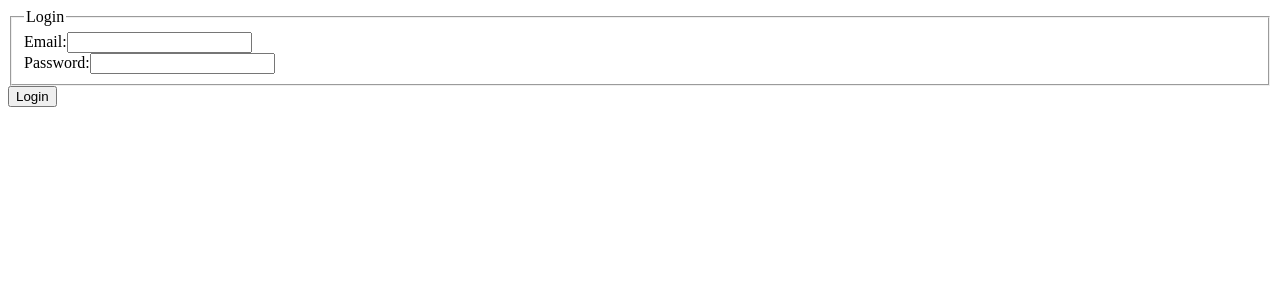
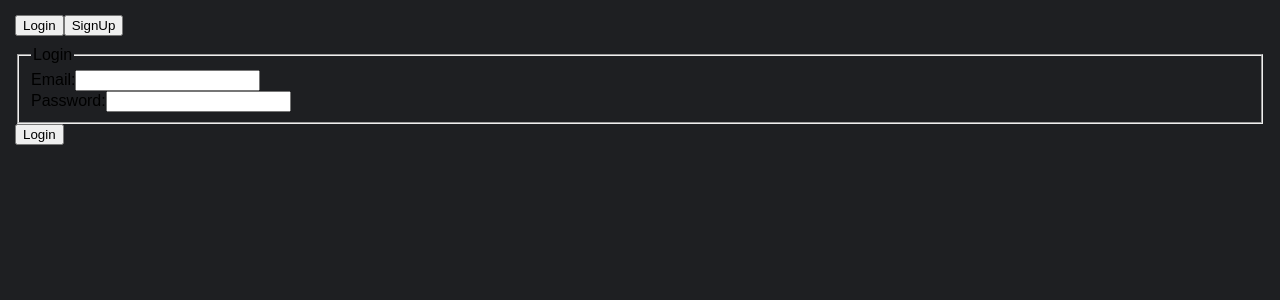
Before and after one commit to juanvergara3/sofka-todo-frontend, an Angular app: page /login in a window 1280 px wide. Shown: the top 300 px of the page. Built offline with nearby package versions, Linux system fonts and the light colour scheme.

Commit message:
Menú principal básico y estilos globales

```diff
--- a/src/app/app.component.html
+++ b/src/app/app.component.html
@@ -1 +1,4 @@
-<router-outlet></router-outlet>
+<div class="content container-column">
+    <app-main-menu></app-main-menu>
+    <router-outlet></router-outlet>
+</div>
--- /dev/null
+++ b/src/app/components/main-menu/main-menu.component.css
@@ -0,0 +1 @@
+.main-menu {}
--- /dev/null
+++ b/src/app/components/main-menu/main-menu.component.html
@@ -0,0 +1,10 @@
+<div class="main-menu">
+
+    @if(!isLoggedIn()){
+    <button [routerLink]="['/login']">Login</button>
+    <button [routerLink]="['/signup']">SignUp</button>
+    } @else {
+    <button (click)="logout()">Logout</button>
+    }
+
+</div>
--- /dev/null
+++ b/src/app/components/main-menu/main-menu.component.ts
@@ -0,0 +1,25 @@
+import { Component, inject } from '@angular/core';
+import { AuthService } from '../../services/auth.service';
+import { Router, RouterModule } from '@angular/router';
+
+@Component({
+  selector: 'app-main-menu',
+  standalone: true,
+  imports: [RouterModule],
+  templateUrl: './main-menu.component.html',
+  styleUrl: './main-menu.component.css'
+})
+export class MainMenuComponent {
+
+  authService = inject(AuthService);
+  router = inject(Router);
+
+  isLoggedIn() {
+    return this.authService.isLoggedIn();
+  }
+
+  logout() {
+    this.authService.logout();
+    this.router.navigateByUrl('/login');
+  }
+}
--- a/src/styles.css
+++ b/src/styles.css
@@ -1 +1,181 @@
-/* You can add global styles to this file, and also import other style files */
+/* variables */
+
+:root {
+    --Black: #000000;
+    --White: #FFFFFF;
+    --Primary: #ed7923;
+    --Secondary: #f0de52;
+    --Dark-dark-grey: #1e1f22;
+    --Dark-medium-grey: #2b2d31;
+    --Dark-light-grey: #383a40;
+    --Light-dark-grey: #7B7D85;
+    --Light-medium-grey: #afb0b4;
+    --Light-light-grey: #e2e2e3;
+    --Text-input-field: #F7F7F7;
+    --Dark: #232830;
+    --disabled-bg: #4e5056;
+}
+
+/* Scrollbars */
+
+::-webkit-scrollbar {
+    width: 10px;
+}
+
+::-webkit-scrollbar:horizontal {
+    height: 8px;
+}
+
+::-webkit-scrollbar-track {
+    background-color: var(--White);
+    border-radius: 5px;
+}
+
+::-webkit-scrollbar-thumb {
+    background: var(--Light-dark-grey);
+    border-radius: 5px;
+}
+
+::-webkit-scrollbar-thumb:hover {
+    background: var(--Dark-medium-grey);
+}
+
+/* globals */
+
+* {
+    box-sizing: border-box;
+    font-family: 'Work Sans', sans-serif !important;
+}
+
+html {
+    font-family: 'Work Sans', sans-serif !important;
+    margin: 0 !important;
+    height: 100%;
+    width: 100%;
+    min-width: 100%;
+    min-height: 100%;
+}
+
+body {
+    margin: 0 !important;
+    height: 100%;
+    width: 100%;
+    min-width: 100%;
+    min-height: 100%;
+}
+
+/* global container that encapsulates the entire window */
+
+.content {
+    height: 100%;
+    width: 100%;
+    padding: 15px;
+    background-color: var(--Dark-dark-grey);
+    display: flex;
+    flex-direction: row;
+}
+
+/* containers */
+
+.container-row {
+    width: 100%;
+    height: 100%;
+    gap: 5px;
+    display: flex;
+    flex-direction: row;
+    overflow: hidden;
+}
+
+.container-column {
+    width: 100%;
+    height: 100%;
+    gap: 5px;
+    display: flex;
+    flex-direction: column;
+    overflow: hidden;
+}
+
+/*seondary menu buttons*/
+
+.secondary-menu-main-button {
+    width: auto;
+    height: 32px;
+    color: var(--White);
+    font-size: 12px;
+    background-color: var(--Dark-dark-grey);
+    border-radius: 5px;
+    border-color: var(--Primary);
+    border-style: solid;
+    border-width: 1px;
+    cursor: pointer;
+}
+
+.secondary-menu-main-button:disabled {
+    background-color: var(--disabled-bg);
+    border-color: var(--Light-medium-grey);
+    color: var(--Light-medium-grey);
+    cursor: not-allowed;
+}
+
+.secondary-menu-secondary-button {
+    width: auto;
+    height: 32px;
+    color: var(--White);
+    font-size: 12px;
+    background-color: var(--Dark-dark-grey);
+    border-radius: 5px;
+    border-color: var(--White);
+    border-style: solid;
+    border-width: 1px;
+    cursor: pointer;
+    display: flex;
+    gap: 2px;
+    align-items: center;
+    justify-content: center;
+}
+
+.secondary-menu-secondary-button:disabled {
+    background-color: var(--disabled-bg);
+    border-color: var(--Light-medium-grey);
+    color: var(--Light-medium-grey);
+    cursor: not-allowed;
+}
+
+.image-button {
+    width: 15px;
+    height: 15px;
+    filter: brightness(0) saturate(100%) invert(100%) sepia(0%) saturate(0%) hue-rotate(360deg) brightness(102%) contrast(102%);
+}
+
+/* secondary menu labels */
+
+.secondary-menu-label {
+    color: var(--White);
+    font-size: 14px;
+}
+
+/* inputs */
+
+input[type=number]::-webkit-outer-spin-button,
+input[type=number]::-webkit-inner-spin-button {
+    -webkit-appearance: none;
+    margin: 0;
+}
+
+input[type="date"] {
+    font-size: 14px;
+}
+
+input[type="date"]::-webkit-datetime-edit-text {
+    padding: 0 5px;
+}
+
+input[type="date"]::-webkit-calendar-picker-indicator {
+    filter: brightness(0) saturate(100%) invert(100%) sepia(1%) saturate(210%) hue-rotate(194deg) brightness(116%) contrast(100%);
+    border-radius: 5px;
+}
+
+input::-webkit-calendar-picker-indicator:hover {
+    filter: brightness(0) saturate(100%) invert(76%) sepia(71%) saturate(573%) hue-rotate(17deg) brightness(101%) contrast(81%);
+    cursor: pointer;
+}
```
Also changed, not shown: src/app/app.component.ts (+7 -1 lines).
